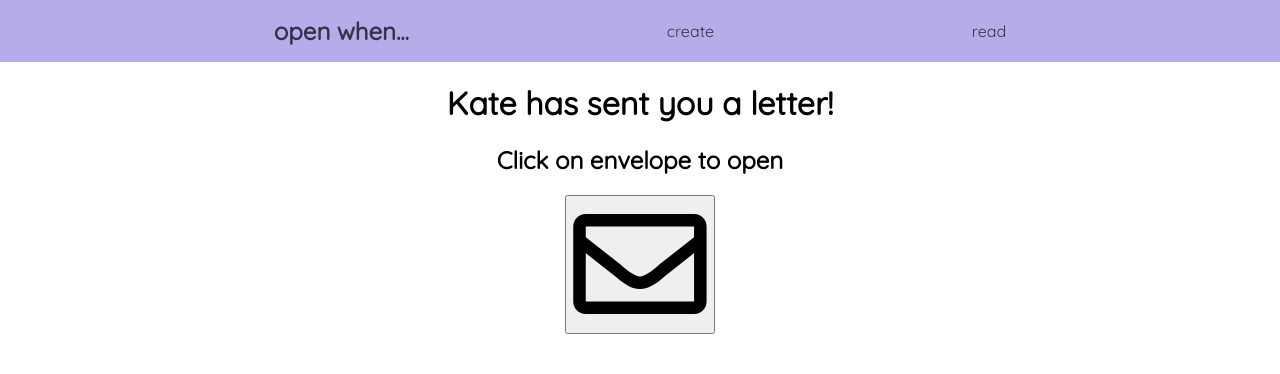
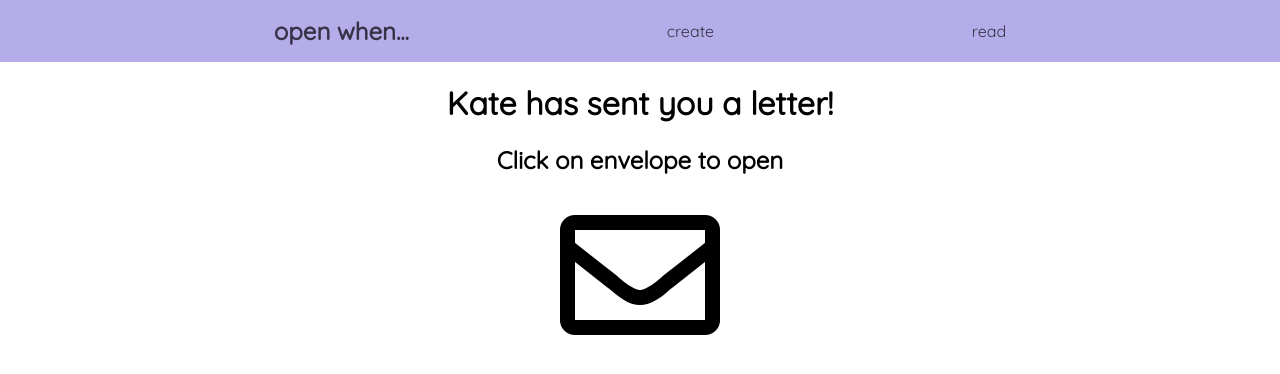
Before and after one commit to jimenezatmit/weblab-openwhen, a React app: page /read in a window 1280 px wide. Shown: the top 374 px of the page. Built offline with nearby package versions, Linux system fonts and the light colour scheme; no server answers; the HTML template or start-up script is replaced by a standard one.

Commit message:
got rid of button behind envelope

```diff
--- a/client/src/components/pages/Read.js
+++ b/client/src/components/pages/Read.js
@@ -25,9 +25,7 @@ class Read extends Component {
         <h2 className = "u-textCenter"> Click on envelope to open </h2>
         {/* <FontAwesomeIcon icon={faEnvelope} /> */}
         <div className = "Read-envelope">
-            <button  onClick={() => navigate("/letter/")}>
-                 <i className="far fa-envelope fa-10x"></i>
-            </button>
+            <i onClick={() => navigate("/letter/")} className="far fa-envelope fa-10x"></i>
         </div>
       </>
     );
```
